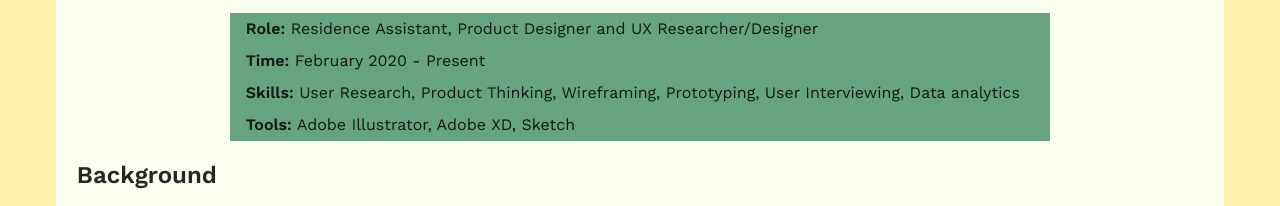
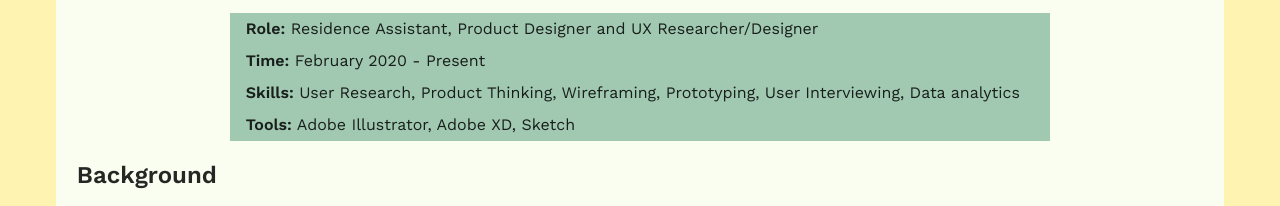
Before and after one commit to kouthar/kouthar, a plain HTML site: page campus-resources.html in a window 1280 px wide. Shown: the part 540-746 px from the top of the page. Drawn offline with nearby package versions, Linux system fonts and the light colour scheme.

Commit message:
Add files via upload

```diff
--- a/campus-resources.css
+++ b/campus-resources.css
@@ -144,7 +144,7 @@ body {
 .article .summary {
   width: 70%;
   margin: auto;
-  background-color: rgb(103, 163, 128);
+  background-color: rgb(161, 201, 177);
   padding-left: 1em;
   padding-right: 1em;
   margin-top: 1em;
```
